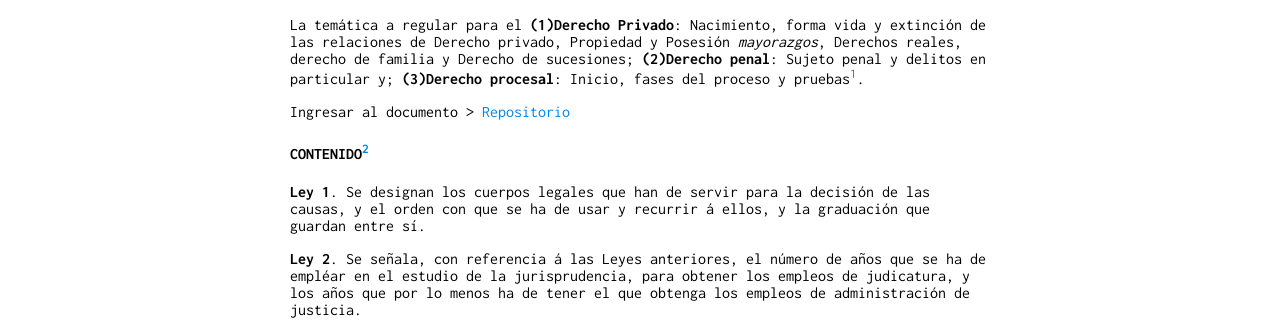
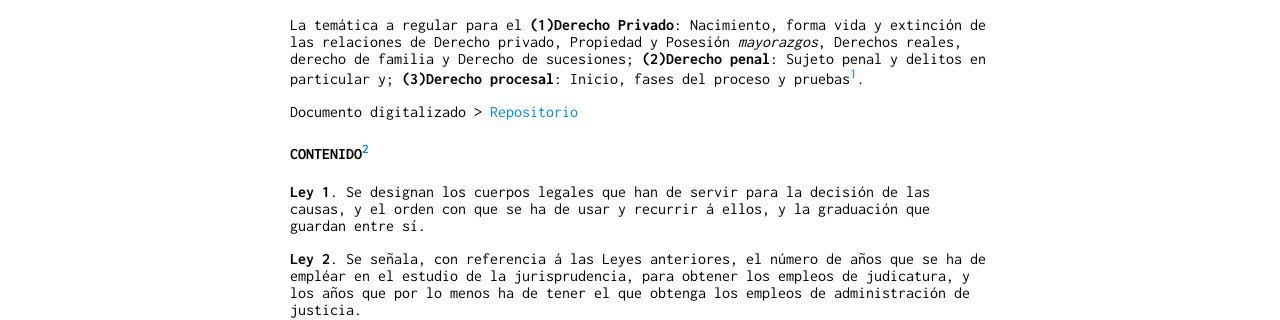
Before and after one commit to actio1680/actio1680.github.io, a Jekyll site: the page built from paginas/leyestoro.md, in a window 1280 px wide and 900 px high. Shown: the part 264-584 px from the top of the window. Built offline with Jekyll 4.4.1, drawn with Linux system fonts in a browser that asks for light colours; our own code applies the rules of GitHub Pages for plain Markdown files.

Commit message:
Update leyestoro.md

```diff
--- a/paginas/leyestoro.md
+++ b/paginas/leyestoro.md
@@ -9,7 +9,7 @@ los vigentes Ordenamientos. Las Leyes tiene como base el Ordenamiento de Alcalá
 La temática a regular para el **(1)Derecho Privado**: Nacimiento, forma vida y extinción de las relaciones de Derecho
 privado, Propiedad y Posesión *mayorazgos*, Derechos reales, derecho de familia y Derecho de sucesiones; **(2)Derecho penal**: Sujeto penal y delitos en particular y; **(3)Derecho procesal**: Inicio, fases del proceso y pruebas[^1].
 
-Ingresar al documento > [Repositorio](https://github.com/actio1680/Cuerpos-legales-Monarquia-Hispanica/tree/main/Leyes-de-Toro)
+Documento digitalizado > [Repositorio](https://github.com/actio1680/Cuerpos-legales-Monarquia-Hispanica/tree/main/Leyes-de-Toro)
 
 #### CONTENIDO[^2]
 
```
